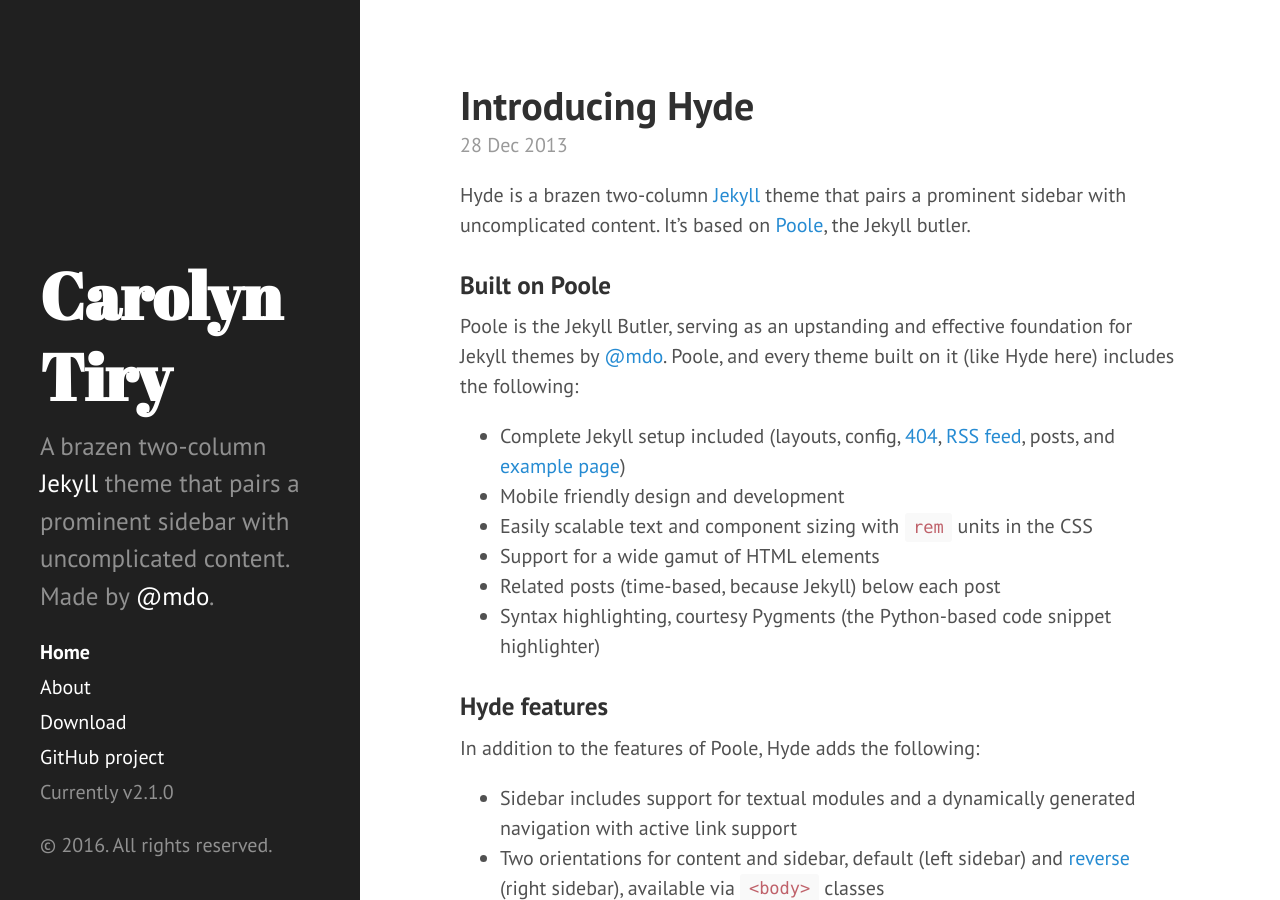
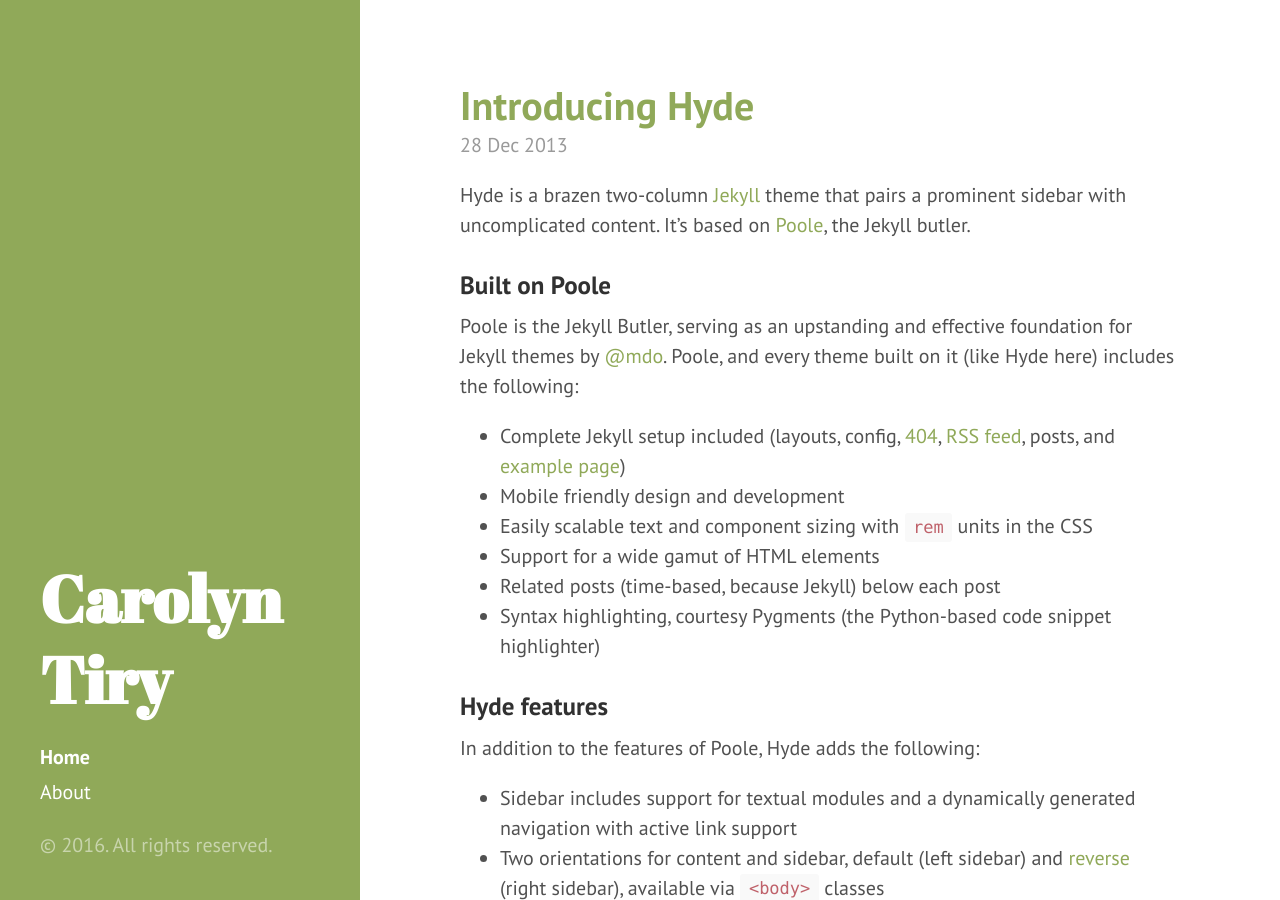
Before and after one commit to carolynlangton/carolyntiry.github.io, a Jekyll site: the page built from index.html, in a window 1280 px wide and 900 px high. Built offline with Jekyll 4.4.1, drawn with Linux system fonts in a browser that asks for light colours; the list of posts is cut into pages by our own code.

Commit message:
Started removing default content

```diff
--- a/_config.yml
+++ b/_config.yml
@@ -7,8 +7,8 @@ permalink:        pretty
 
 # Setup
 title:            Carolyn Tiry
-tagline:          'A Jekyll theme'
-description:      'A brazen two-column <a href="http://jekyllrb.com" target="_blank">Jekyll</a> theme that pairs a prominent sidebar with uncomplicated content. Made by <a href="https://twitter.com/mdo" target="_blank">@mdo</a>.'
+tagline:
+description:
 url:              http://carolyntiry.github.io
 baseurl:          /
 
--- a/_includes/sidebar.html
+++ b/_includes/sidebar.html
@@ -25,10 +25,6 @@
           {% endif %}
         {% endif %}
       {% endfor %}
-
-      <a class="sidebar-nav-item" href="{{ site.github.repo }}/archive/v{{ site.version }}.zip">Download</a>
-      <a class="sidebar-nav-item" href="{{ site.github.repo }}">GitHub project</a>
-      <span class="sidebar-nav-item">Currently v{{ site.version }}</span>
     </nav>
 
     <p>&copy; {{ site.time | date: '%Y' }}. All rights reserved.</p>
--- a/_layouts/default.html
+++ b/_layouts/default.html
@@ -3,7 +3,7 @@
 
   {% include head.html %}
 
-  <body>
+  <body class="theme-base-0b">
 
     {% include sidebar.html %}
 
```
